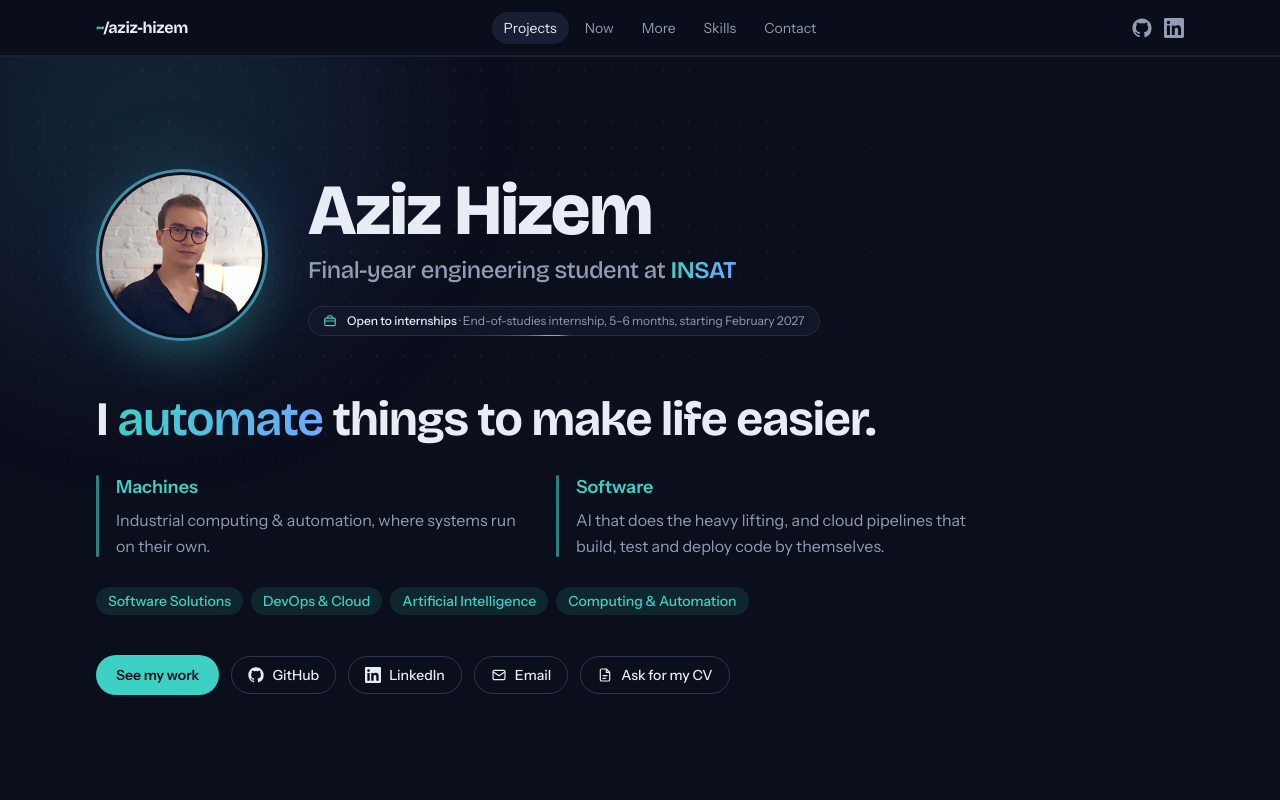
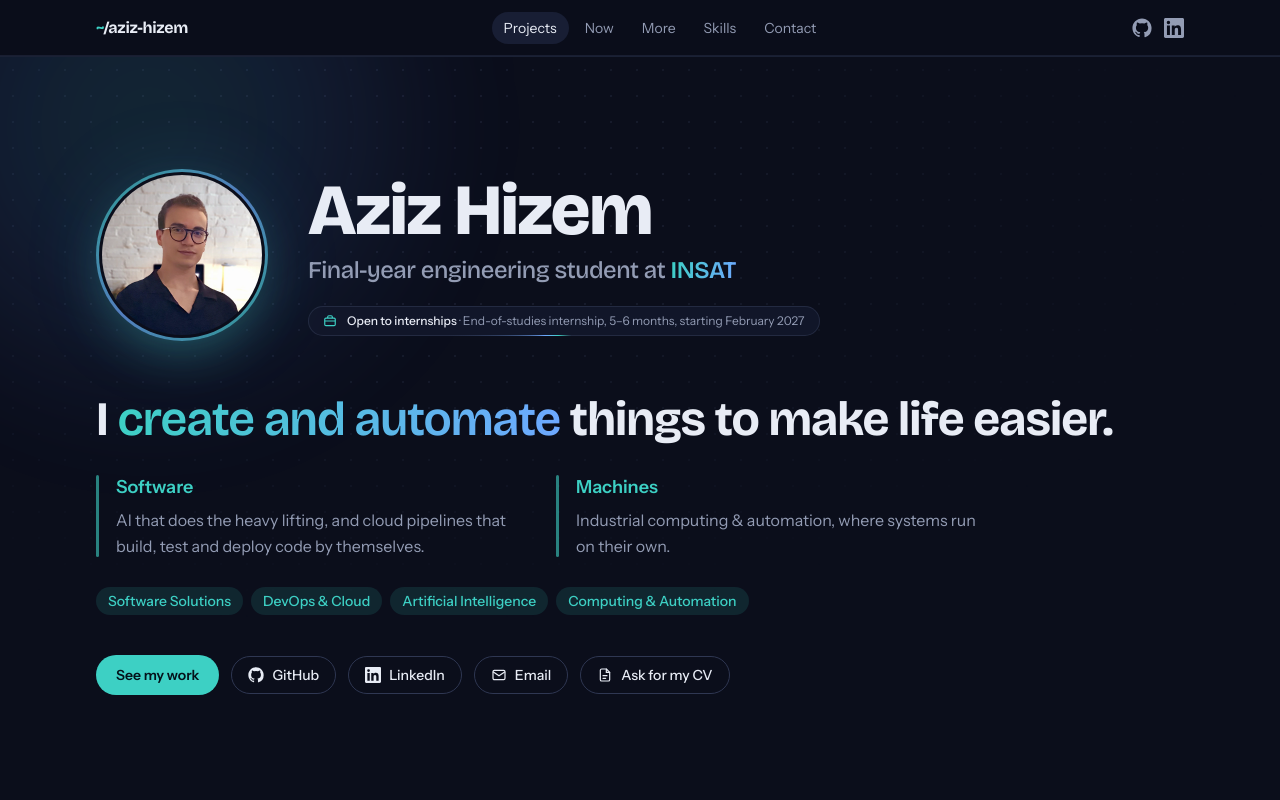
Before and after one commit to aziz-hizem/aziz-hizem.github.io, a React (Vite) app: page / in a window 1280 px wide. Shown: the top 800 px of the page. Built offline with nearby package versions, Linux system fonts and the light colour scheme.

Commit message:
Hero: 'I create and automate things', Software on the left, Machines on the right

```diff
--- a/src/data/profile.js
+++ b/src/data/profile.js
@@ -5,11 +5,11 @@ export const profile = {
   roleNote: null, // optional small line under the role, e.g. 'Engineering Degree, 2027'
   // Putting [[double brackets]] around text  gives it the gradient effect.
   // The big line under your name
-  headline: 'I [[automate]] things to make life easier.',
-  // The two short lines under it: same idea, two worlds
+  headline: 'I [[create and automate]] things to make life easier.',
+  // The two short lines under it: same idea, two worlds (the first one shows on the left)
   pillars: [
+    { label: 'Software', text: 'AI that does the heavy lifting, and cloud pipelines that build, test and deploy code by themselves.' },
     { label: 'Machines', text: 'Industrial computing & automation, where systems run on their own.' },
-    { label: 'Software', text: 'AI that does the heavy lifting, and cloud pipelines that build, test and deploy code by themselves.' },
   ],
   availability: {
     label: 'Open to internships',
```
